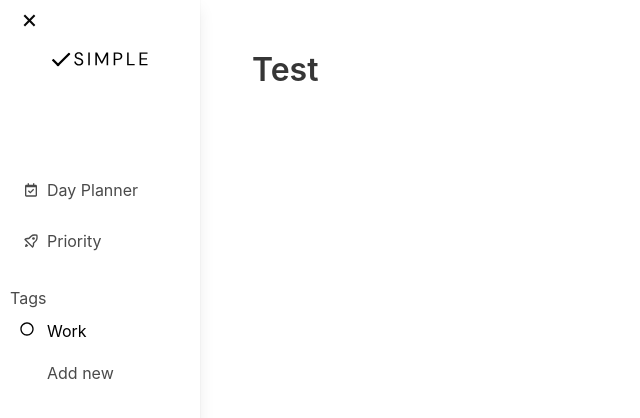
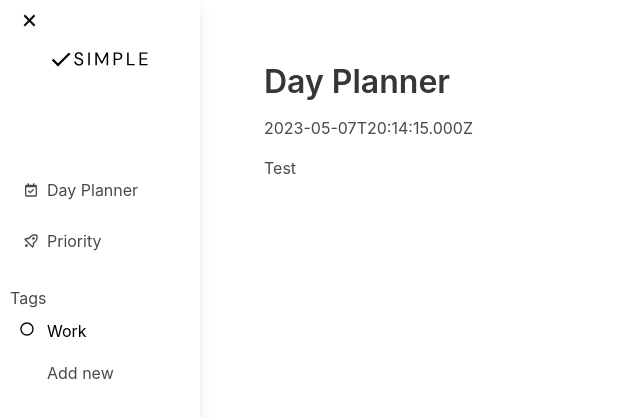
Before and after one commit to wmartzh/simple-todo, a React (Vite) app: page / in a window 1280 px wide. Shown: the top 418 px of the page, without its empty margins (0-640 px from the left). Built offline with nearby package versions, Linux system fonts and the light colour scheme.

Commit message:
WIP - redux implementation

```diff
--- a/src/App.tsx
+++ b/src/App.tsx
@@ -1,19 +1,20 @@
+import { BrowserRouter, Route, Routes } from 'react-router-dom'
 import MainLayout from './layouts/MainLayout'
+import DayPlanner from './pages/DayPlanner'
 
 function App() {
 
 
   return (
     <>
-    <MainLayout>
+    <BrowserRouter>
+      <Routes>
+        <Route element={<MainLayout/>}>
+          <Route path="/" element={<DayPlanner/>}></Route>
+        </Route>
+      </Routes>
+    </BrowserRouter>
 
-        <div className="columns">
-          <div className="columnt">
-            <h1>Test</h1>
-          </div>
-        </div>
-
-    </MainLayout>
     </>
   )
 }
--- /dev/null
+++ b/src/components/Header.tsx
@@ -0,0 +1,15 @@
+
+export type HeaderProps = {
+  title:string;
+}
+
+function Header({title}: HeaderProps) {
+  return (
+    <div className="header-container">
+        <h1>{title}</h1>
+
+    </div>
+  )
+}
+
+export default Header
--- a/src/index.scss
+++ b/src/index.scss
@@ -10,7 +10,7 @@ $primary: rgb(0, 150, 199);
 
 
 
-.content{
+.content-close{
   height: 100vh;
   margin-left: 200px;
   padding: 5%;
--- a/src/layouts/MainLayout.tsx
+++ b/src/layouts/MainLayout.tsx
@@ -1,13 +1,20 @@
 import { SyntheticEvent, useState } from "react";
 import Sidebar from "../components/Sidebar";
+import { Outlet, useLocation } from "react-router-dom";
+import Header from "../components/Header";
 
-type MainLayoutProps = {
-  children: JSX.Element;
-};
+const HEADERS:{[key:string]:string} = {
+  "/":"Day Planner"
+}
 
-function MainLayout({ children }: MainLayoutProps) {
+function getHeaderTitle(key: string):string{
+
+  console.log('◉ ▶ file: MainLayout.tsx:12 ▶ getHeaderTitle ▶ key:', key);
+  return HEADERS[key];
+}
+function MainLayout() {
   const [open, setOpen] = useState(true);
-
+  const location = useLocation();
   const handleOpen = (e: SyntheticEvent) => {
     e.preventDefault();
     setOpen(!open);
@@ -16,7 +23,10 @@ function MainLayout({ children }: MainLayoutProps) {
     <>
       <div className="main-container">
         <Sidebar open={open} handleOpen={handleOpen}></Sidebar>
-        <div className={!open ? "content-open" : "content"}>{children}</div>
+        <div className={`content ${!open ? "content-open" : "content-close"}`}>
+          <Header title={getHeaderTitle(location.pathname)}/>
+          <Outlet/>
+        </div>
       </div>
     </>
   );
--- /dev/null
+++ b/src/pages/DayPlanner.tsx
@@ -0,0 +1,22 @@
+import dayjs from "dayjs";
+import { useEffect, useState } from "react";
+
+function DayPlanner() {
+
+  const [date] = useState( dayjs());
+
+
+
+  return (
+    <>
+
+      {date.toISOString()}
+
+      <p></p>
+      <p>Test</p>
+    </>
+
+  );
+}
+
+export default DayPlanner;
```
Also changed, not shown: package.json (+8 -1 lines), 1 other file (tests, documents, lock files or other folders).
